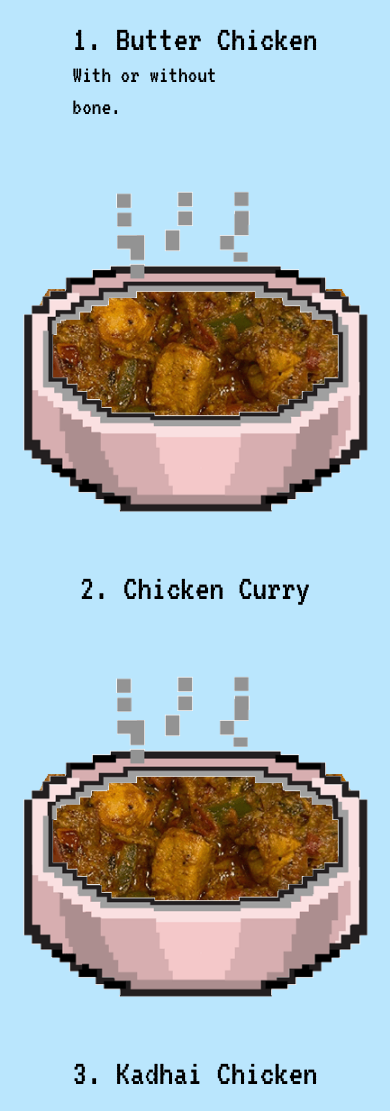
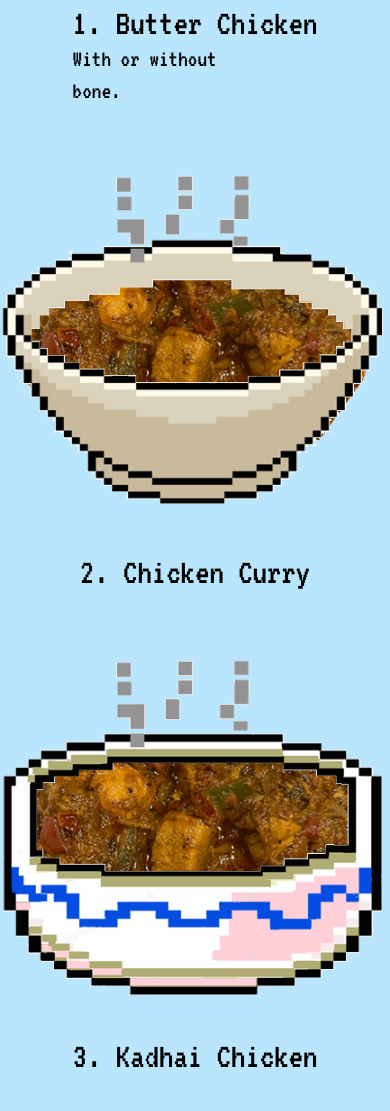
Before and after one commit to kuckooskitchen/kuckooskitchen.github.io, a website: page docs/index.html in a window 390 px wide. Shown: the part 793-1904 px from the top of the page. Drawn offline with Linux system fonts and the light colour scheme; files whose address does not match are found by name.

Commit message:
new bowls

```diff
--- a/docs/index.html
+++ b/docs/index.html
@@ -50,7 +50,7 @@
       <div class="relative flex">
         <div class="flex justify-center items-center flex-wrap">
           <div>
-            <img class="md:w-48" src="dish.gif">
+            <img class="md:w-48" src="chicken-curry.gif">
           </div>
           <div class="p-8">
             <h3 class="flex-1 text-4xl">1. Butter Chicken</h3>
@@ -71,7 +71,7 @@
       <div class="relative flex">
         <div class="flex justify-center items-center flex-wrap">
           <div>
-            <img class="md:w-48" src="dish.gif">
+            <img class="md:w-48" src="chicken-curry.gif">
           </div>
           <div class="p-8">
             <h3 class="flex-1 text-4xl">2. Chicken Curry</h3>
@@ -80,7 +80,7 @@
         </div>
         <div class="flex justify-center items-center flex-wrap absolute top-0">
           <div>
-            <img class="md:w-48" src="bowl.gif">
+            <img class="md:w-48" src="bowl2.gif">
           </div>
           <div class="p-8">
             <h3 class="flex-1 text-4xl"></h3>
@@ -92,7 +92,7 @@
       <div class="relative flex">
         <div class="flex justify-center items-center flex-wrap">
           <div>
-            <img class="md:w-48" src="dish.gif">
+            <img class="md:w-48" src="chicken-curry.gif">
           </div>
           <div class="p-8">
             <h3 class="flex-1 text-4xl">3. Kadhai Chicken</h3>
@@ -101,7 +101,7 @@
         </div>
         <div class="flex justify-center items-center flex-wrap absolute top-0">
           <div>
-            <img class="md:w-48" src="bowl.gif">
+            <img class="md:w-48" src="bowl3.gif">
           </div>
           <div class="p-8">
             <h3 class="flex-1 text-4xl"></h3>
@@ -113,7 +113,7 @@
       <div class="relative flex">
         <div class="flex justify-center items-center flex-wrap">
           <div>
-            <img class="md:w-48" src="dish.gif">
+            <img class="md:w-48" src="chicken-curry.gif">
           </div>
           <div class="p-8">
             <h3 class="flex-1 text-4xl">4. Chicken Saag</h3>
@@ -134,7 +134,7 @@
       <div class="relative flex">
         <div class="flex justify-center items-center flex-wrap">
           <div>
-            <img class="md:w-48" src="dish.gif">
+            <img class="md:w-48" src="chicken-curry.gif">
           </div>
           <div class="p-8">
             <h3 class="flex-1 text-4xl">5. Chicken Biryani</h3>
@@ -155,7 +155,7 @@
       <div class="relative flex">
         <div class="flex justify-center items-center flex-wrap">
           <div>
-            <img class="md:w-48" src="dish.gif">
+            <img class="md:w-48" src="chicken-curry.gif">
           </div>
           <div class="p-8">
             <h3 class="flex-1 text-4xl">6. Rogan Josh</h3>
@@ -164,7 +164,7 @@
         </div>
         <div class="flex justify-center items-center flex-wrap absolute top-0">
           <div>
-            <img class="md:w-48" src="bowl.gif">
+            <img class="md:w-48" src="bowl3.gif">
           </div>
           <div class="p-8">
             <h3 class="flex-1 text-4xl"></h3>
@@ -176,7 +176,7 @@
       <div class="relative flex">
         <div class="flex justify-center items-center flex-wrap">
           <div>
-            <img class="md:w-48" src="dish.gif">
+            <img class="md:w-48" src="saag-gosht.gif">
           </div>
           <div class="p-8">
             <h3 class="flex-1 text-4xl">7. Saag Gosht</h3>
@@ -185,7 +185,7 @@
         </div>
         <div class="flex justify-center items-center flex-wrap absolute top-0">
           <div>
-            <img class="md:w-48" src="bowl.gif">
+            <img class="md:w-48" src="bowl2.gif">
           </div>
           <div class="p-8">
             <h3 class="flex-1 text-4xl"></h3>
@@ -198,7 +198,7 @@
       <div class="relative flex">
         <div class="flex justify-center items-center flex-wrap">
           <div>
-            <img class="md:w-48" src="dish.gif">
+            <img class="md:w-48" src="chicken-curry.gif">
           </div>
           <div class="p-8">
             <h3 class="flex-1 text-4xl">8. Keema Mutter</h3>
@@ -219,7 +219,7 @@
       <div class="relative flex">
         <div class="flex justify-center items-center flex-wrap">
           <div>
-            <img class="md:w-48" src="dish.gif">
+            <img class="md:w-48" src="chicken-curry.gif">
           </div>
           <div class="p-8">
             <h3 class="flex-1 text-4xl">9. Goat Meat Biryani</h3>
@@ -228,7 +228,7 @@
         </div>
         <div class="flex justify-center items-center flex-wrap absolute top-0">
           <div>
-            <img class="md:w-48" src="bowl.gif">
+            <img class="md:w-48" src="bowl2.gif">
           </div>
           <div class="p-8">
             <h3 class="flex-1 text-4xl"></h3>
@@ -240,7 +240,7 @@
       <div class="relative flex">
         <div class="flex justify-center items-center flex-wrap">
           <div>
-            <img class="md:w-48" src="dish.gif">
+            <img class="md:w-48" src="chicken-curry.gif">
           </div>
           <div class="p-8">
             <h3 class="flex-1 text-4xl">10. Dal Ghosht</h3>
@@ -261,7 +261,7 @@
       <div class="relative flex">
         <div class="flex justify-center items-center flex-wrap">
           <div>
-            <img class="md:w-48" src="dish.gif">
+            <img class="md:w-48" src="chicken-curry.gif">
           </div>
           <div class="p-8">
             <h3 class="flex-1 text-4xl">11. Shahi Paneer</h3>
@@ -282,7 +282,7 @@
       <div class="relative flex">
         <div class="flex justify-center items-center flex-wrap">
           <div>
-            <img class="md:w-48" src="dish.gif">
+            <img class="md:w-48" src="chicken-curry.gif">
           </div>
           <div class="p-8">
             <h3 class="flex-1 text-4xl">12. Kadhi Paneer</h3>
@@ -291,7 +291,7 @@
         </div>
         <div class="flex justify-center items-center flex-wrap absolute top-0">
           <div>
-            <img class="md:w-48" src="bowl.gif">
+            <img class="md:w-48" src="bowl2.gif">
           </div>
           <div class="p-8">
             <h3 class="flex-1 text-4xl"></h3>
@@ -303,7 +303,7 @@
       <div class="relative flex">
         <div class="flex justify-center items-center flex-wrap">
           <div>
-            <img class="md:w-48" src="dish.gif">
+            <img class="md:w-48" src="chicken-curry.gif">
           </div>
           <div class="p-8">
             <h3 class="flex-1 text-4xl">13. Dal Makhani</h3>
@@ -324,7 +324,7 @@
       <div class="relative flex">
         <div class="flex justify-center items-center flex-wrap">
           <div>
-            <img class="md:w-48" src="dish.gif">
+            <img class="md:w-48" src="chicken-curry.gif">
           </div>
           <div class="p-8">
             <h3 class="flex-1 text-4xl">14. Channa Masala</h3>
@@ -345,7 +345,7 @@
       <div class="relative flex">
         <div class="flex justify-center items-center flex-wrap">
           <div>
-            <img class="md:w-48" src="dish.gif">
+            <img class="md:w-48" src="chicken-curry.gif">
           </div>
           <div class="p-8">
             <h3 class="flex-1 text-4xl">15. Rajma</h3>
@@ -366,7 +366,7 @@
       <div class="relative flex">
         <div class="flex justify-center items-center flex-wrap">
           <div>
-            <img class="md:w-48" src="dish.gif">
+            <img class="md:w-48" src="chicken-curry.gif">
           </div>
           <div class="p-8">
             <h3 class="flex-1 text-4xl">16. Dal Tadka</h3>
@@ -387,7 +387,7 @@
       <div class="relative flex">
         <div class="flex justify-center items-center flex-wrap">
           <div>
-            <img class="md:w-48" src="dish.gif">
+            <img class="md:w-48" src="chicken-curry.gif">
           </div>
           <div class="p-8">
             <h3 class="flex-1 text-4xl">17. Gobi Masala</h3>
@@ -408,7 +408,7 @@
       <div class="relative flex">
         <div class="flex justify-center items-center flex-wrap">
           <div>
-            <img class="md:w-48" src="dish.gif">
+            <img class="md:w-48" src="chicken-curry.gif">
           </div>
           <div class="p-8">
             <h3 class="flex-1 text-4xl">18. Bhindi Masala</h3>
@@ -429,7 +429,7 @@
       <div class="relative flex">
         <div class="flex justify-center items-center flex-wrap">
           <div>
-            <img class="md:w-48" src="dish.gif">
+            <img class="md:w-48" src="chicken-curry.gif">
           </div>
           <div class="p-8">
             <h3 class="flex-1 text-4xl">19. Mixed Vegetables</h3>
@@ -450,7 +450,7 @@
       <div class="relative flex">
         <div class="flex justify-center items-center flex-wrap">
           <div>
-            <img class="md:w-48" src="dish.gif">
+            <img class="md:w-48" src="chicken-curry.gif">
           </div>
           <div class="p-8">
             <h3 class="flex-1 text-4xl">20. Saag Paneer</h3>
@@ -471,7 +471,7 @@
       <div class="relative flex">
         <div class="flex justify-center items-center flex-wrap">
           <div>
-            <img class="md:w-48" src="dish.gif">
+            <img class="md:w-48" src="chicken-curry.gif">
           </div>
           <div class="p-8">
             <h3 class="flex-1 text-4xl">Steamed Rice</h3>
@@ -493,7 +493,7 @@
       <div class="relative flex">
         <div class="flex justify-center items-center flex-wrap">
           <div>
-            <img class="md:w-48" src="dish.gif">
+            <img class="md:w-48" src="chicken-curry.gif">
           </div>
           <div class="p-8">
             <h3 class="flex-1 text-4xl">Jeera Rice</h3>
@@ -514,7 +514,7 @@
       <div class="relative flex">
         <div class="flex justify-center items-center flex-wrap">
           <div>
-            <img class="md:w-48" src="dish.gif">
+            <img class="md:w-48" src="chicken-curry.gif">
           </div>
           <div class="p-8">
             <h3 class="flex-1 text-4xl">Tawa Roti</h3>
@@ -535,7 +535,7 @@
       <div class="relative flex">
         <div class="flex justify-center items-center flex-wrap">
           <div>
-            <img class="md:w-48" src="dish.gif">
+            <img class="md:w-48" src="chicken-curry.gif">
           </div>
           <div class="p-8">
             <h3 class="flex-1 text-4xl">Tawa Parantha</h3>
```
Also changed, not shown: docs/bowl2.gif (added), docs/bowl3.gif (added), docs/chicken-curry.gif (added), docs/dish.gif (deleted), docs/logo.gif, docs/old-old-logo.gif (added), docs/saag-gosht.gif (added), docs/tailwind.css.
